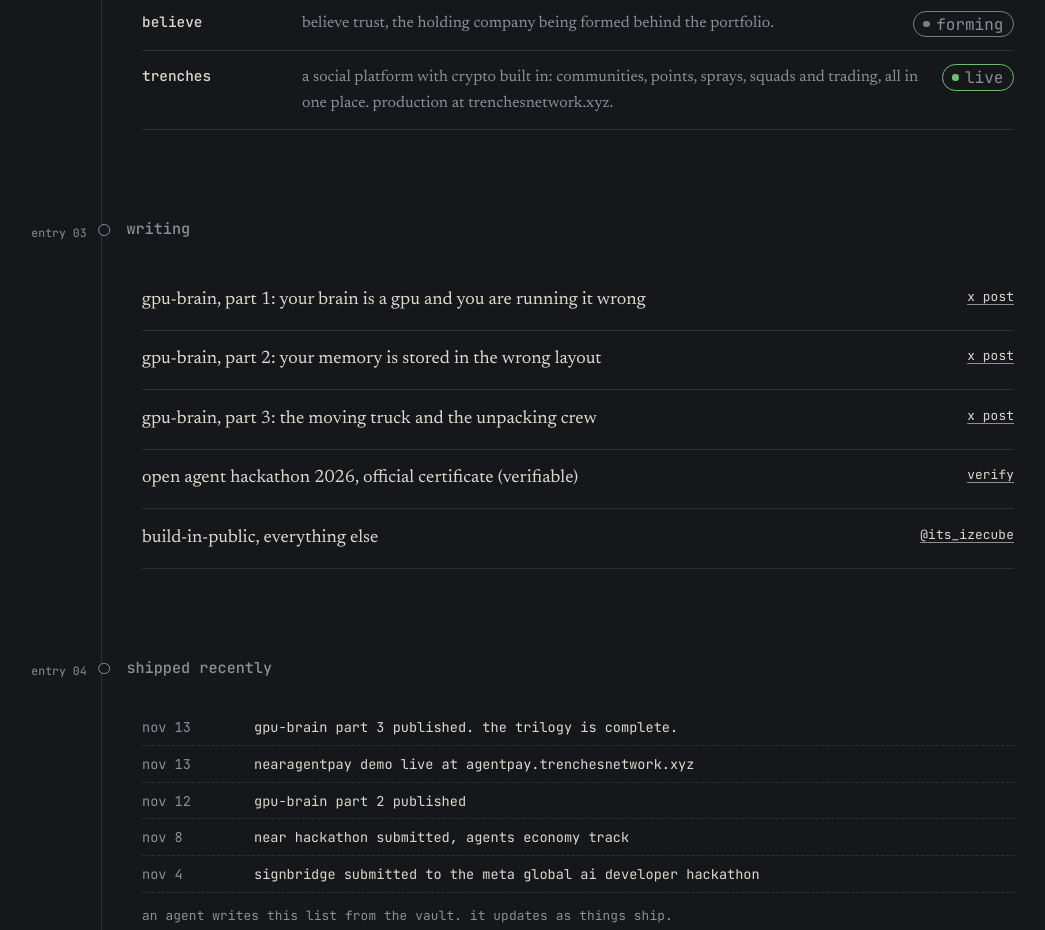
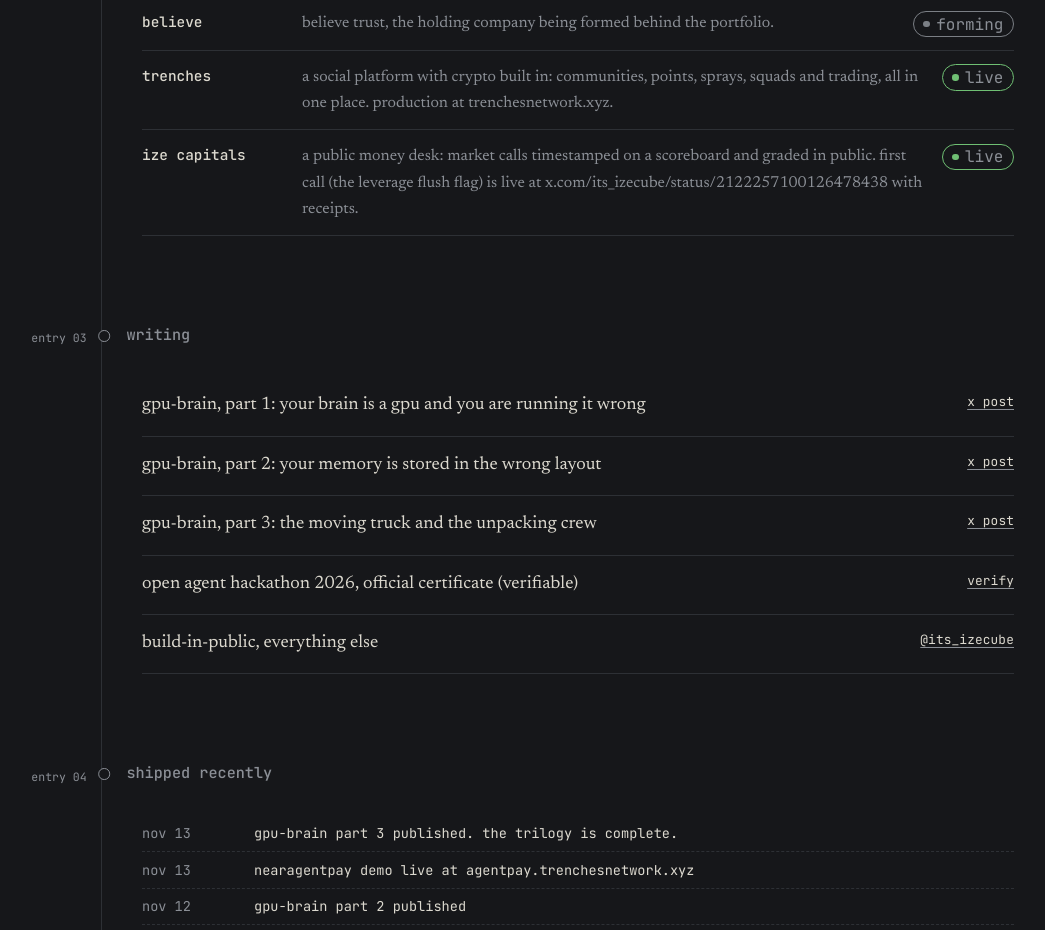
Before and after one commit to Izecrypt/izecube-lab, a plain HTML site: page index.html in a window 1280 px wide. Shown: the part 3060-3990 px from the top of the page, without its empty margins (67-1112 px from the left). Drawn offline with Linux system fonts and the light colour scheme.

Commit message:
biz: add ize capitals with first public call linked

```diff
--- a/index.html
+++ b/index.html
@@ -246,7 +246,8 @@ const biz=[
  ["ats","autonomous trading system for solana memecoins. architecture phase.","park","design"],
  ["ensei","trend capital agent: community-voted memecoin launches with automated bags and social rewards for promoters.","park","parked"],
  ["believe","believe trust, the holding company being formed behind the portfolio.","park","forming"],
- ["trenches","a social platform with crypto built in: communities, points, sprays, squads and trading, all in one place. production at trenchesnetwork.xyz.","live","live"]
+ ["trenches","a social platform with crypto built in: communities, points, sprays, squads and trading, all in one place. production at trenchesnetwork.xyz.","live","live"],
+ ["ize capitals","a public money desk: market calls timestamped on a scoreboard and graded in public. first call (the leverage flush flag) is live at x.com/its_izecube/status/2122257100126478438 with receipts.","live","live"]
 ];
 document.getElementById("grid").innerHTML=builds.map(b=>`
  <article class="card"><div class="row"><h3>${b.n}</h3><span class="b ${b.c}">${b.s}</span></div>
```
